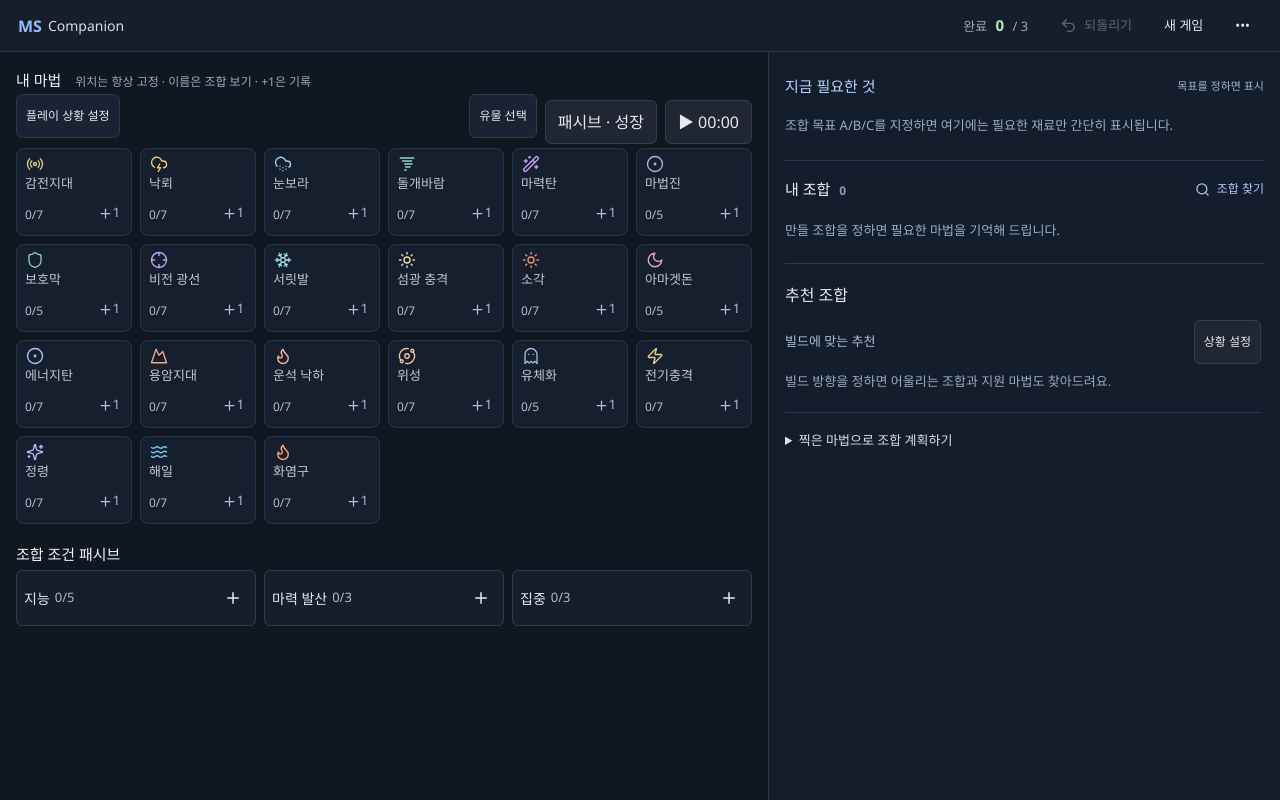
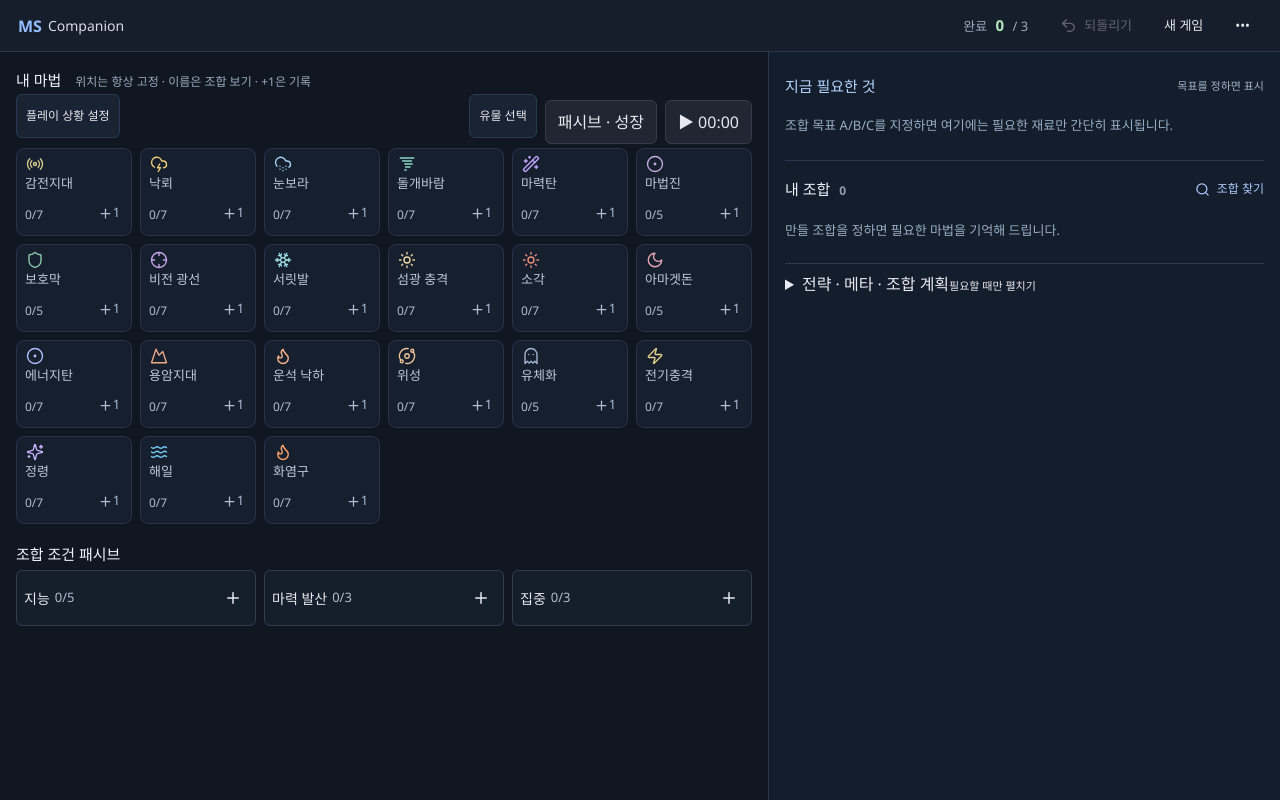
Before and after one commit to vividhyeok/msskilltree, a React (Vite) app: page / in a window 1280 px wide. Built offline with nearby package versions, Linux system fonts and the light colour scheme.

Commit message:
Reduce right panel to live needs and targets by default

```diff
--- a/src/features/game-mode/TargetPanel.tsx
+++ b/src/features/game-mode/TargetPanel.tsx
@@ -44,10 +44,12 @@ export function TargetPanel({
   onBrowse,
 }: Props) {
   const [showBlocked, setShowBlocked] = useState(false);
+  const [strategyOpen, setStrategyOpen] = useState(false);
   const [growthOpen, setGrowthOpen] = useState(false);
   const recommendation = useMemo(
-    () => (selected || !growthOpen ? null : getRecommendedPlan(run)),
-    [run, selected, growthOpen],
+    () =>
+      selected || !strategyOpen || !growthOpen ? null : getRecommendedPlan(run),
+    [run, selected, strategyOpen, growthOpen],
   );
   const needed = useMemo(() => getNeededMagicForTargets(run), [run]);
   const paths = useMemo(
@@ -71,12 +73,6 @@ export function TargetPanel({
       : [];
   return (
     <div className="hud-panel">
-      <TargetSummary
-        run={run}
-        onPin={onPin}
-        onComplete={onComplete}
-        onBrowse={onBrowse}
-      />
       <PickList
         run={run}
         needed={needed}
@@ -84,19 +80,24 @@ export function TargetPanel({
         onEdit={onEdit}
         onFocus={onFocus}
       />
-      <section className="focus-section" aria-label="선택한 마법 경로">
+      <TargetSummary
+        run={run}
+        onPin={onPin}
+        onComplete={onComplete}
+        onBrowse={onBrowse}
+      />
+      <section className="focus-section" aria-label="선택 상세와 전략">
+        {selected && (
           <div className="focus-title">
             <h2>
               {m?.nameKo ??
                 data.passives.find((p) => p.id === selected)?.nameKo ??
-              "추천 조합"}
+                "선택 상세"}
             </h2>
-          {selected && <span>조합 찾기</span>}
-          {selected && (
+            <span>역할 · 조합 경로</span>
             <button className="edit-path-trait" onClick={onClearFocus}>
-              전체 추천
+              닫기
             </button>
-          )}
             {m &&
               !used[selected] &&
               m.traitStages
@@ -112,16 +113,25 @@ export function TargetPanel({
                   </button>
                 ))}
           </div>
+        )}
         <div className="path-scroll">
           {!selected && (
+            <details
+              className="strategy-drawer"
+              open={strategyOpen}
+              onToggle={(event) => setStrategyOpen(event.currentTarget.open)}
+            >
+              <summary>
+                <span>전략 · 메타 · 조합 계획</span>
+                <small>필요할 때만 펼치기</small>
+              </summary>
+              <div className="strategy-content">
                 <MetaOverview
                   run={run}
                   onPin={onPin}
                   onFocus={onFocus}
                   onSetup={onSetup}
                 />
-          )}
-          {!selected && (
                 <details
                   className="recommended-plan growth-plan"
                   open={growthOpen}
@@ -215,8 +225,10 @@ export function TargetPanel({
                     </>
                   )}
                 </details>
+              </div>
+            </details>
           )}
-          {used[selected] && (
+          {selected && used[selected] && (
             <p
               className={`completed-focus ${completed[selected]?.role}`}
               data-target={targetBadge(run, used[selected])}
@@ -236,7 +248,8 @@ export function TargetPanel({
               </small>
             </p>
           )}
-          {paths
+          {selected &&
+            paths
               .filter((p) =>
                 p.combinations.some(
                   (c) =>
@@ -292,7 +305,8 @@ export function TargetPanel({
                     ))}
                 </div>
               ))}
-          {passivePaths.map((c) => (
+          {selected &&
+            passivePaths.map((c) => (
               <div
                 className="path-entry"
                 key={c.id}
@@ -327,7 +341,7 @@ export function TargetPanel({
             !passivePaths.length && (
               <p className="hud-empty">현재 가능한 경로 없음</p>
             )}
-          {hidden > 0 && (
+          {selected && hidden > 0 && (
             <button
               className="blocked-toggle"
               aria-pressed={showBlocked}
```
Lines whose indentation alone changed are shown as unchanged.
